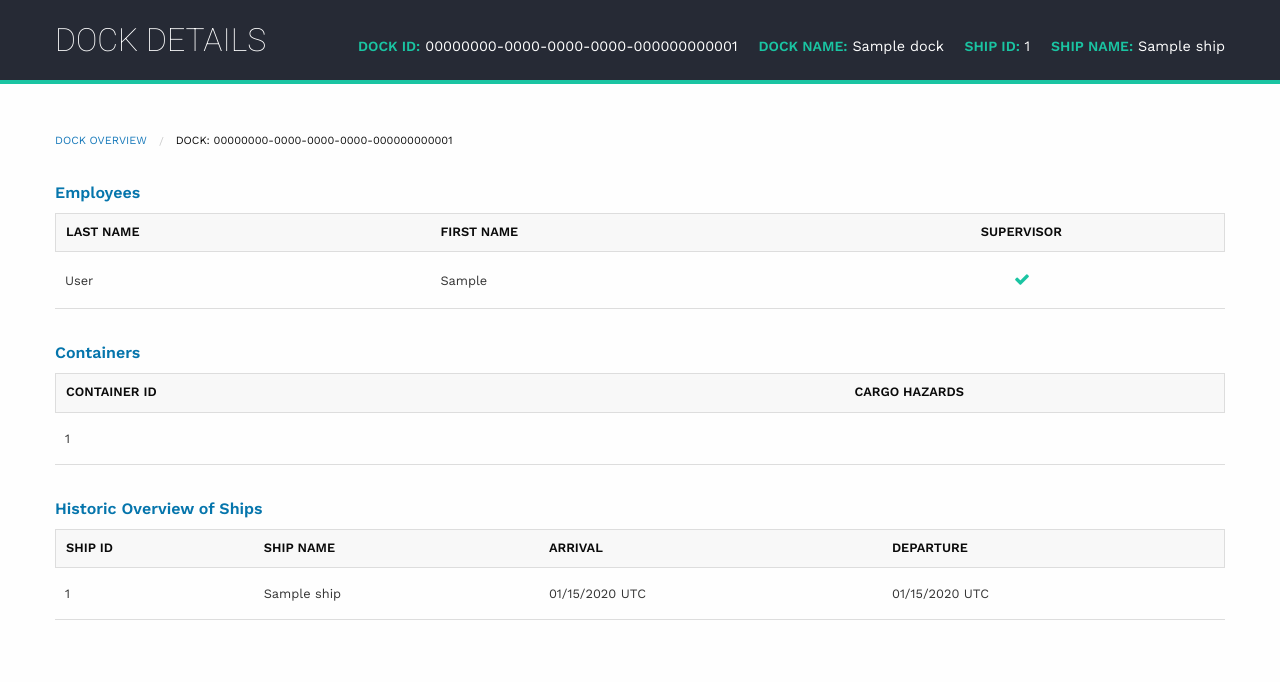
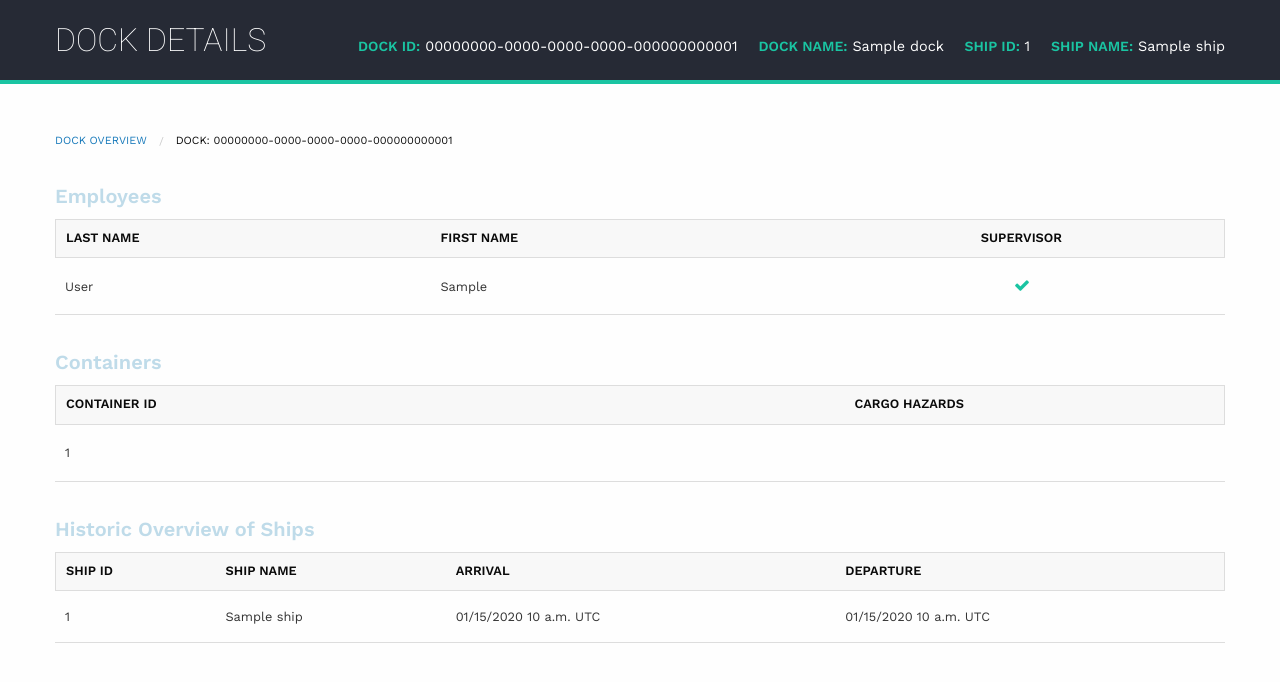
Before and after one commit to CirXe0N/PortManager, a Django app: page /docks/00000000-0000-0000-0000-000000000001/ in a window 1280 px wide. Shown: the part 72-754 px from the top of the page. Run offline with Django 3.2, Linux system fonts and the light colour scheme; tables that the repository leaves empty hold one stand-in row (values such as "Sample post"); style sheets or scripts are compiled from the project's sources; parts of the project's set-up code (start-up, migrations or seed data) failed here and were passed over; some libraries are stand-ins or nearby versions; some web fonts are replaced.

Commit message:
Change styling of the dock overview and details pages

```diff
--- a/web/static/web/sass/base.sass
+++ b/web/static/web/sass/base.sass
@@ -78,10 +78,10 @@
   .table-title
     display: inline-block
     font-weight: 600
-    font-size: 1rem
+    font-size: 1.25rem
     padding-top: 1rem
     padding-bottom: 0.5rem
-    color: #0575AC
+    color: rgba(5, 117, 172, 0.25)
 
   .select-wrapper
     float: right
@@ -129,6 +129,6 @@
           i.fa-check
             color: $color-green
 
-      tr:hover:not(.empty-table-row)
+      tr:hover:not(.non-link-row)
         background-color: rgba(176, 202, 205, 0.2)
         cursor: pointer
--- a/web/templates/web/dock/dock_details.html
+++ b/web/templates/web/dock/dock_details.html
@@ -72,7 +72,7 @@
             </thead>
             <tbody>
                 {% for employee in dock.employees.all %}
-                    <tr>
+                    <tr class="non-link-row">
                         <td> {{ employee.person.last_name }} </td>
                         <td> {{ employee.person.first_name }} </td>
                         <td class="symbols-cell text-center">
@@ -84,7 +84,7 @@
                         </td>
                     </tr>
                 {% empty %}
-                    <tr class="empty-table-row">
+                    <tr class="non-link-row">
                         <td class="text-center" colspan="3">
                             There are no employees working for this dock.
                         </td>
@@ -96,7 +96,7 @@
 
     <div class="table-wrapper">
         <div class="table-title"> Containers </div>
-        <table>
+        <table class="unstriped">
             <thead>
                 <tr>
                     <th>CONTAINER ID</th>
@@ -105,24 +105,18 @@
             </thead>
             <tbody>
                 {% for container in dock.docked_ship.containers.all %}
-                <tr>
+                    <tr class="non-link-row">
                         <td> {{ container.container_id }} </td>
                         <td class="symbols-cell text-center">
                             {% for hazard in container.hazards.all %}
-                            {% if hazard.name == 'Fire Hazard' %}
-                                <i class="fa fa-fire fa-fw" aria-hidden="true"></i>
-                            {% endif %}
-
-                            {% if hazard.name == 'Chemical Hazard' %}
-                                <i class="fa fa-flask fa-fw" aria-hidden="true"></i>
-                            {% endif %}
+                                <i class="fa {{ hazard.web_icon }} fa-fw" aria-hidden="true"></i>
                             {% empty %}
                                 --
                             {% endfor %}
                         </td>
                     </tr>
                 {% empty %}
-                <tr class="empty-table-row">
+                    <tr class="non-link-row">
                         <td class="text-center" colspan="2">
                             {% if dock.docked_ship %}
                                 There are no containers on the ship.
@@ -136,9 +130,10 @@
         </table>
     </div>
 
+
     <div class="table-wrapper">
         <div class="table-title"> Historic Overview of Ships </div>
-        <table>
+        <table class="unstriped">
             <thead>
                 <tr>
                     <th>SHIP ID</th>
@@ -149,14 +144,20 @@
             </thead>
             <tbody>
                 {% for manifests in dock.manifests.all %}
-                <tr>
+                <tr class="non-link-row">
                     <td> {{ manifests.ship.ship_id }} </td>
                     <td> {{ manifests.ship.name }} </td>
-                    <td> {{ manifests.arrival | date:'SHORT_DATE_FORMAT' }} UTC </td>
-                    <td> {{ manifests.departure | date:'SHORT_DATE_FORMAT'}} UTC </td>
+                    <td> {{ manifests.arrival | date:'SHORT_DATETIME_FORMAT' }} UTC </td>
+                    <td>
+                        {% if manifests.departure %}
+                            {{ manifests.departure | date:'SHORT_DATETIME_FORMAT'}} UTC
+                        {% else %}
+                            --
+                        {% endif %}
+                    </td>
                 </tr>
                 {% empty %}
-                    <tr class="empty-table-row">
+                    <tr class="non-link-row">
                         <td class="text-center" colspan="4">
                             There are no manifests available for this dock.
                         </td>
```
Also changed, not shown: web/templates/web/dock/dock_overview.html (+3 -10 lines). Lines whose indentation alone changed are shown as unchanged.
